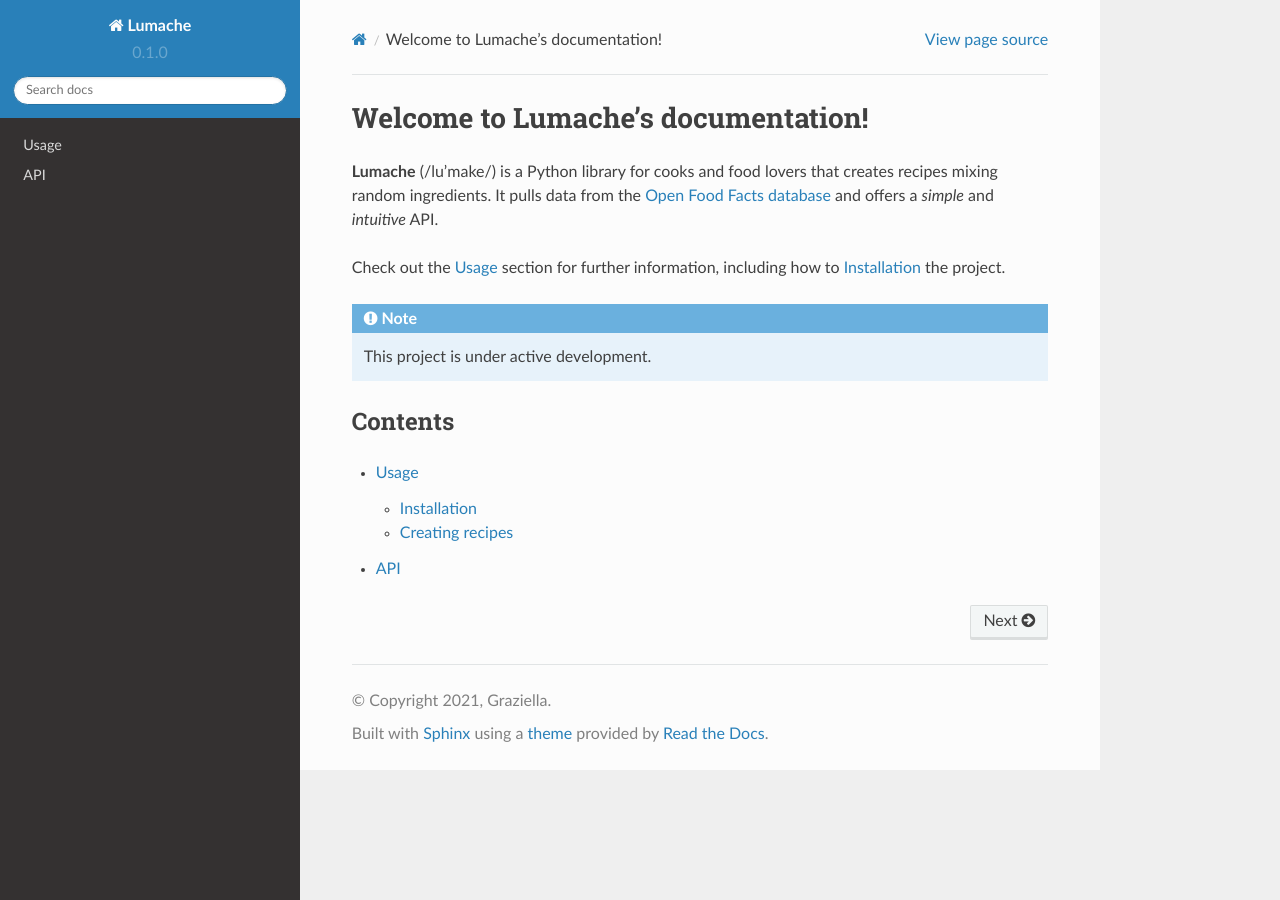
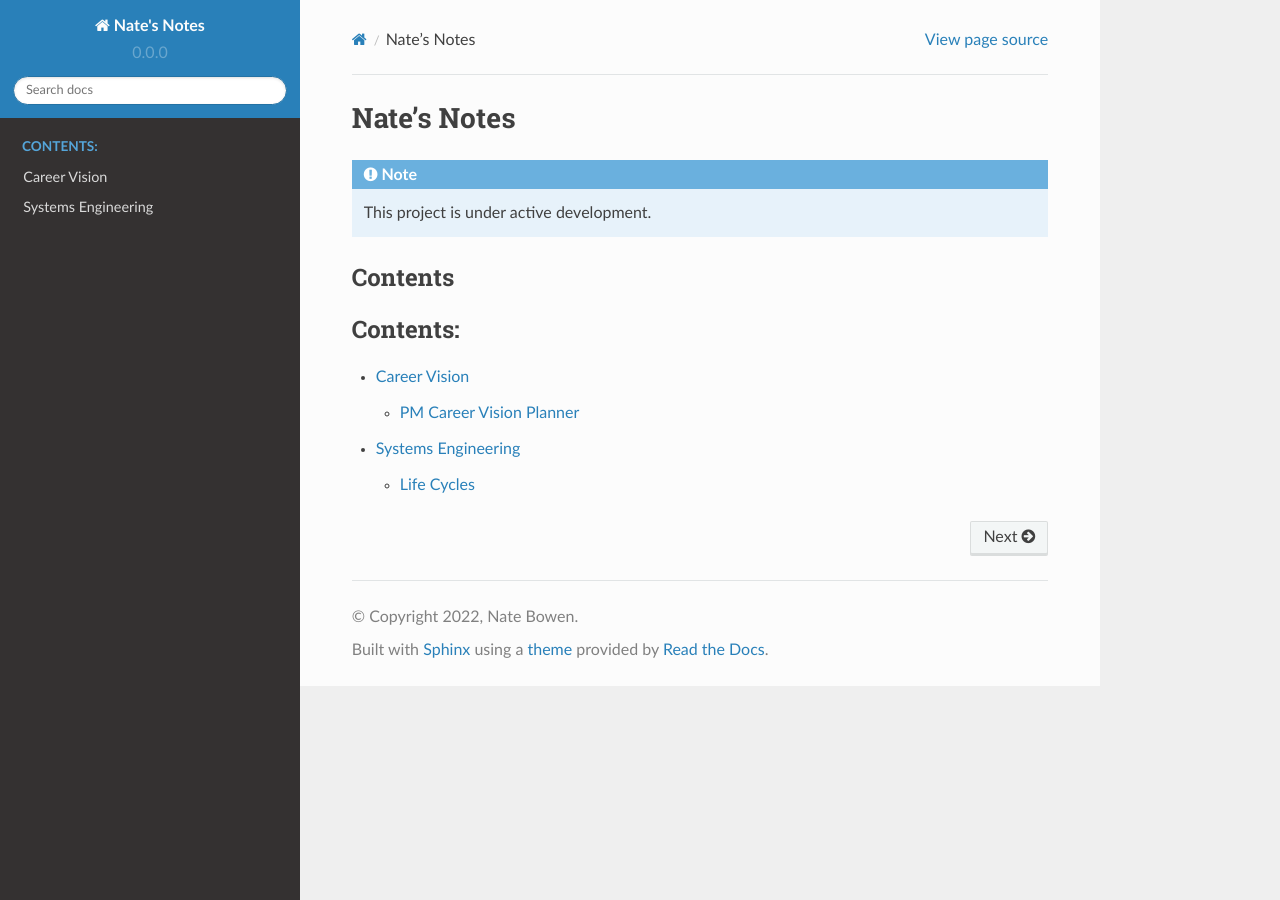
Before and after one commit to NateBowen/nates-docs, a Sphinx documentation site: the page built from source/index.rst, in a window 1280 px wide. Built offline with Sphinx 7.4.7 and the Read the Docs theme 2.0.0, drawn with Linux system fonts in a browser that asks for light colours.

Commit message:
Delete boilerplate material and start adding my own notes

```diff
--- a/source/api.rst
+++ /dev/null
@@ -1,7 +0,0 @@
-API
-===
-
-.. autosummary::
-   :toctree: generated
-
-   lumache
--- /dev/null
+++ b/source/career-vision/index.rst
@@ -0,0 +1,9 @@
+Career Vision
+=================================================
+
+.. toctree::
+   :titlesonly:
+   :caption: Contents:
+   :includehidden:
+
+   product-school-career-vision-template.md
--- a/source/conf.py
+++ b/source/conf.py
@@ -2,12 +2,12 @@
 
 # -- Project information
 
-project = 'Lumache'
-copyright = '2021, Graziella'
-author = 'Graziella'
+project = "Nate's Notes"
+copyright = '2022, Nate Bowen'
+author = 'Nate Bowen'
 
-release = '0.1'
-version = '0.1.0'
+release = '0.0'
+version = '0.0.0'
 
 # -- General configuration
 
@@ -17,6 +17,13 @@
     'sphinx.ext.autodoc',
     'sphinx.ext.autosummary',
     'sphinx.ext.intersphinx',
+    'sphinxcontrib.plantuml',
+    'myst_parser'
+]
+
+myst_url_schemes = [
+    "http",
+    "https"
 ]
 
 intersphinx_mapping = {
--- a/source/index.rst
+++ b/source/index.rst
@@ -1,13 +1,5 @@
-Welcome to Lumache's documentation!
-===================================
-
-**Lumache** (/lu'make/) is a Python library for cooks and food lovers
-that creates recipes mixing random ingredients.
-It pulls data from the `Open Food Facts database <https://world.openfoodfacts.org/>`_
-and offers a *simple* and *intuitive* API.
-
-Check out the :doc:`usage` section for further information, including
-how to :ref:`installation` the project.
+Nate's Notes
+=======================
 
 .. note::
 
@@ -17,6 +9,9 @@
 --------
 
 .. toctree::
+   :titlesonly:
+   :caption: Contents:
+   :includehidden:
 
-   usage
-   api
+   career-vision/index
+   systems-engineering/index
--- /dev/null
+++ b/source/systems-engineering/index.rst
@@ -0,0 +1,5 @@
+Systems Engineering
+=======================
+
+.. toctree::
+    lifecycles.md
--- /dev/null
+++ b/source/systems-engineering/lifecycles.md
@@ -0,0 +1 @@
+# Life Cycles
```
Also changed, not shown: source/career-vision/product-school-career-vision-template.md (added, +79 -0 lines), source/usage.rst (deleted, +0 -33 lines).
